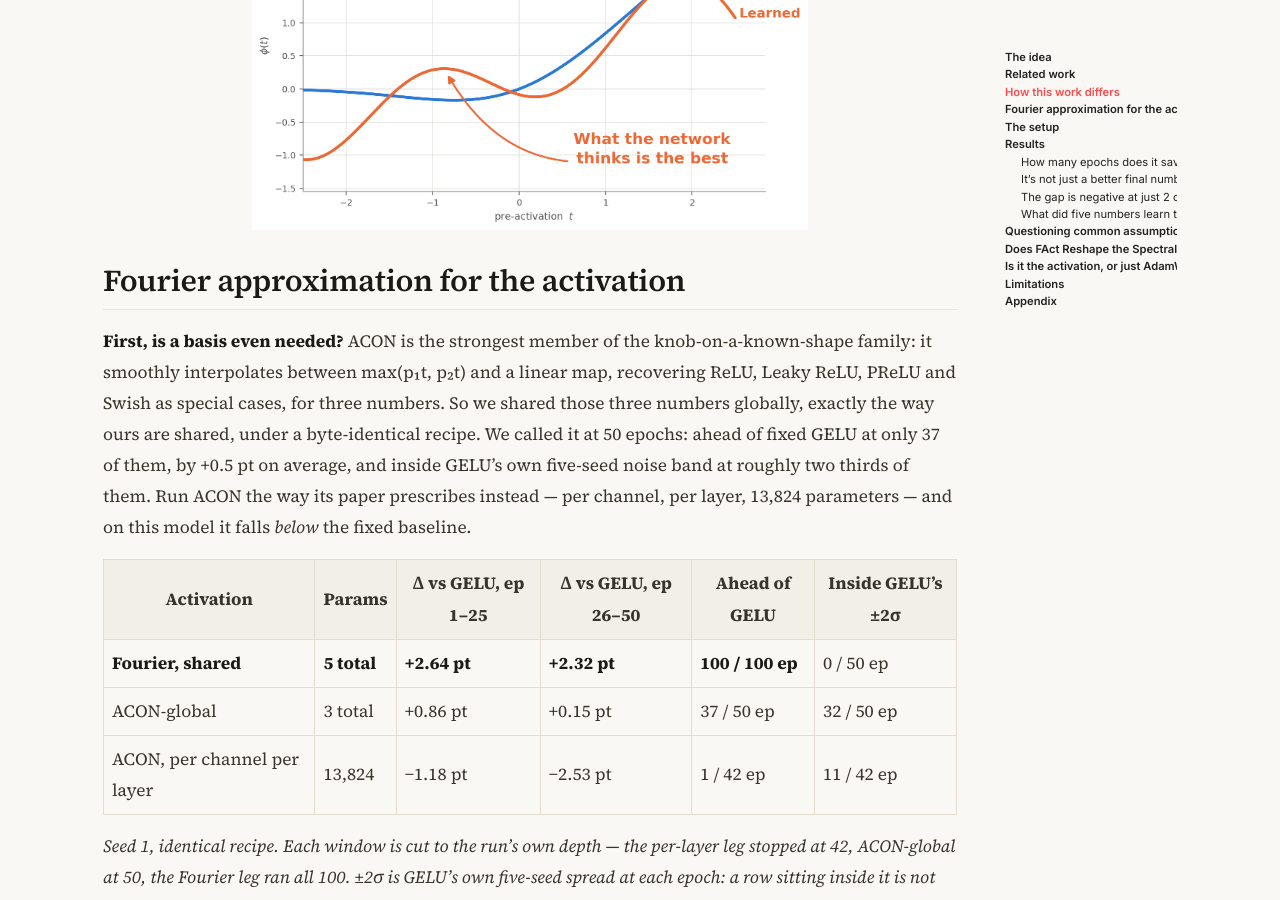
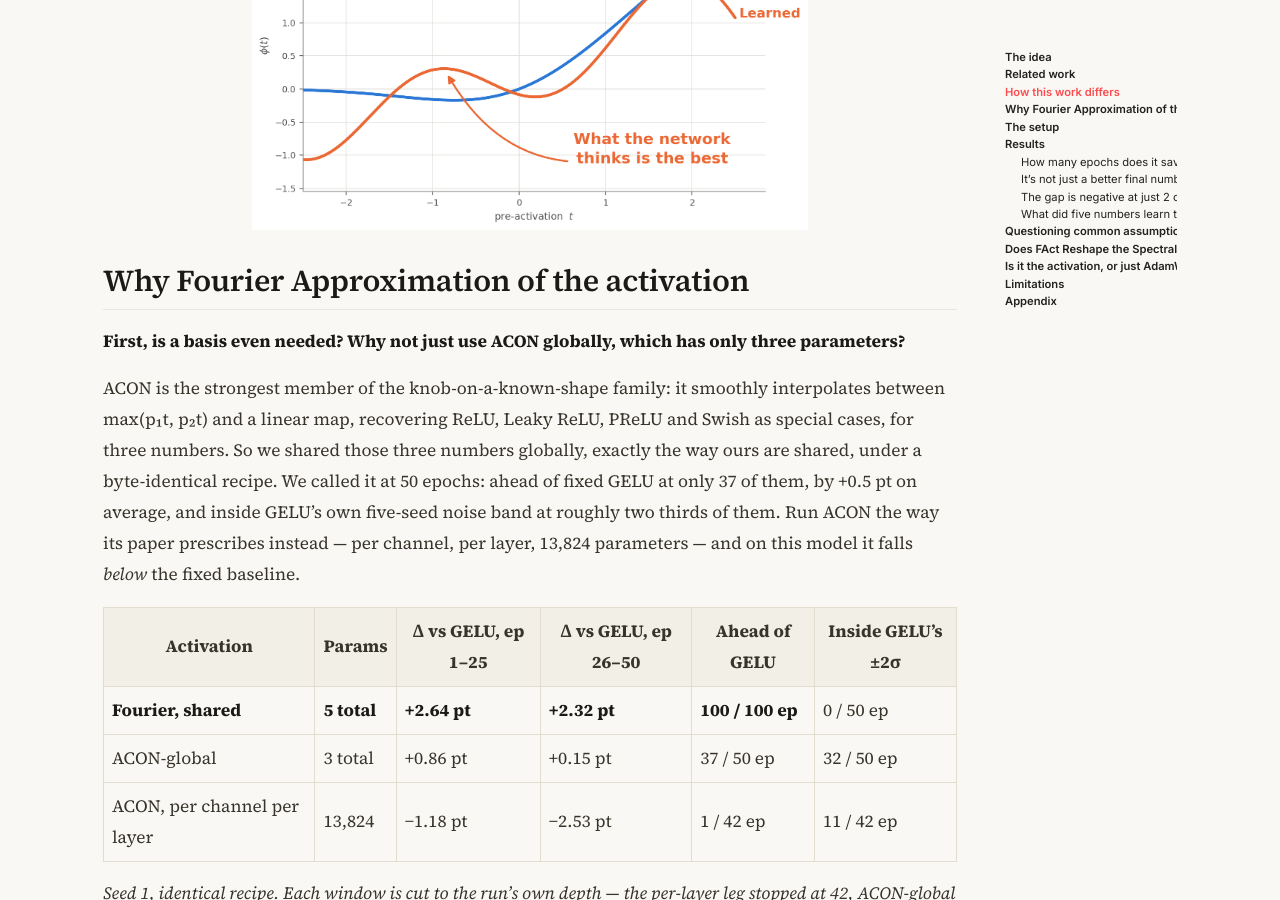
Before and after one commit to Arunprakash-A/Arunprakash-a.github.io, a Jekyll site: the page built from _posts/2026-08-11-learnable-activations-might-have-better-loss-landscape.md, in a window 1280 px wide and 900 px high, scrolled down 4396 px. Built offline with Jekyll 4.4.1, drawn with Linux system fonts in a browser that asks for light colours; nearby versions of some CDN libraries.

Commit message:
blog: retitle the basis section as a question
Section now asks why Fourier rather than announcing it, and opens with the
two questions the ACON table answers, set on their own line.

Co-Authored-By: Claude Opus 5 <noreply@anthropic.com>

```diff
--- a/_posts/2026-08-11-learnable-activations-might-have-better-loss-landscape.md
+++ b/_posts/2026-08-11-learnable-activations-might-have-better-loss-landscape.md
@@ -135,13 +135,16 @@ at all. What we designed is the conjunction:
 
 <img src="/images/Learnable-Activations-Might-Have-Better-Loss-Landscape/fig_hero.png" alt="Two candidate shapes for the same activation function: the fixed curve, and the curve five learnable coefficients converged to" style="max-width:65%; height:auto; display:block; margin:0 auto">
 
-## Fourier approximation for the activation
+## Why Fourier Approximation of the activation
 
-**First, is a basis even needed?** ACON is the strongest member of the
-knob-on-a-known-shape family: it smoothly interpolates between max(p₁t, p₂t)
-and a linear map, recovering ReLU, Leaky ReLU, PReLU and Swish as special
-cases, for three numbers. So we shared those three numbers globally, exactly
-the way ours are shared, under a byte-identical recipe. We called it at 50
+**First, is a basis even needed? Why not just use ACON globally, which has
+only three parameters?**
+
+ACON is the strongest member of the knob-on-a-known-shape family: it smoothly
+interpolates between max(p₁t, p₂t) and a linear map, recovering ReLU, Leaky
+ReLU, PReLU and Swish as special cases, for three numbers. So we shared those
+three numbers globally, exactly the way ours are shared, under a
+byte-identical recipe. We called it at 50
 epochs: ahead of fixed GELU at only 37 of them, by +0.5 pt on average, and
 inside GELU's own five-seed noise band at roughly two thirds of them. Run
 ACON the way its paper prescribes instead — per channel, per layer, 13,824
```
